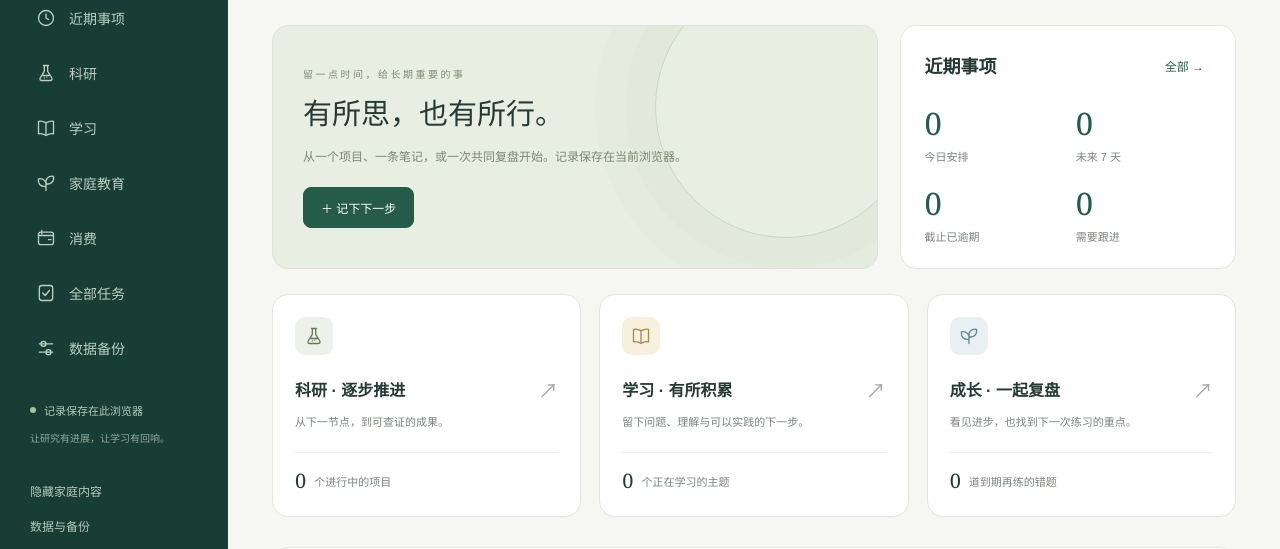
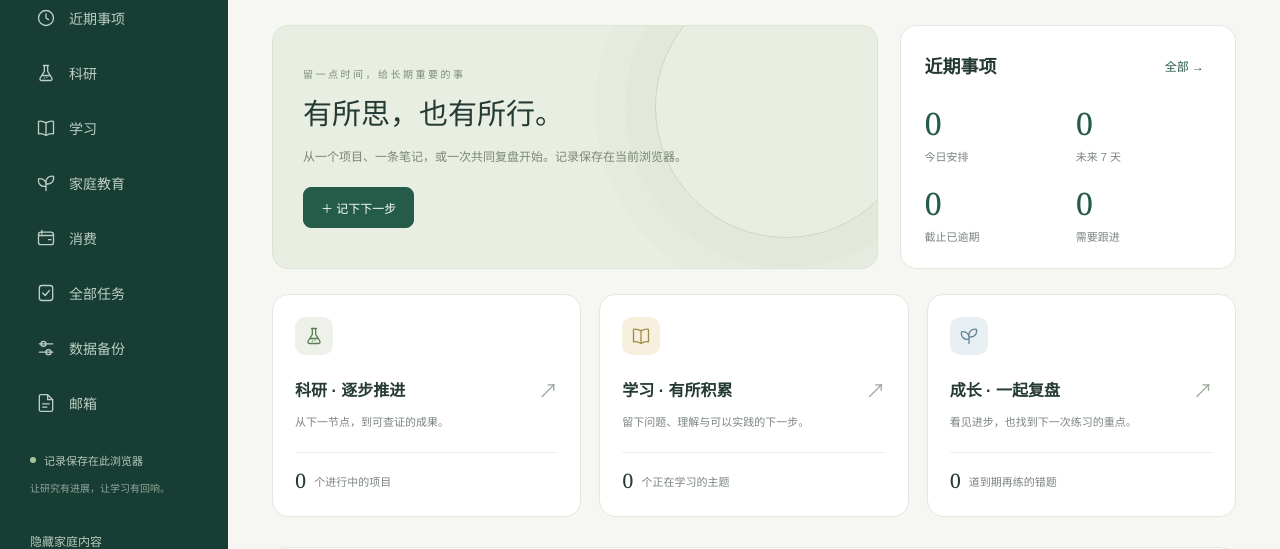
Before and after one commit to youshower/my-website, a plain HTML site: page index.html in a window 1280 px wide. Shown: the part 222-771 px from the top of the page. Drawn offline with Linux system fonts and the light colour scheme.

Commit message:
Update index.html

```diff
--- a/index.html
+++ b/index.html
@@ -487,7 +487,7 @@ function route(){
 function render(){
   if(!state)return;
   const nav=[['overview','home','总览'],['recent','clock','近期事项'],['research','research','科研'],['learning','learning','学习'],...(!hideFamily?[['education','education','家庭教育']]:[]),['expenses','expenses','消费'],['tasks','task','全部任务'],['settings','settings','数据备份']];
-  $('#navigation').innerHTML=nav.map(([id,i,title])=>`<a href="#${id}" aria-label="${title}" title="${title}" class="nav-item ${view===id?'active':''}" ${view===id?'aria-current="page"':''}>${icon(i)}<span>${title}</span>${view===id?'<i class="nav-dot"></i>':''}</a>`).join('');
+  $('#navigation').innerHTML=nav.map(([id,i,title])=>`<a href="#${id}" aria-label="${title}" title="${title}" class="nav-item ${view===id?'active':''}" ${view===id?'aria-current="page"':''}>${icon(i)}<span>${title}</span>${view===id?'<i class="nav-dot"></i>':''}</a>`).join('')+`<a href="http://127.0.0.1:8767/" target="_blank" rel="noopener noreferrer" class="nav-item" aria-label="邮箱" title="邮箱（先启动本机邮箱组件）">${icon('file')}<span>邮箱</span></a>`;
   $('#privacy-button').textContent=hideFamily?'显示家庭内容':'隐藏家庭内容';
   $('#breadcrumbs').textContent=`我的工作台 / ${view==='learning'?'个人学习':names[view]||'科研'}`;
   const record=selected?entityById(selected):null;
```
